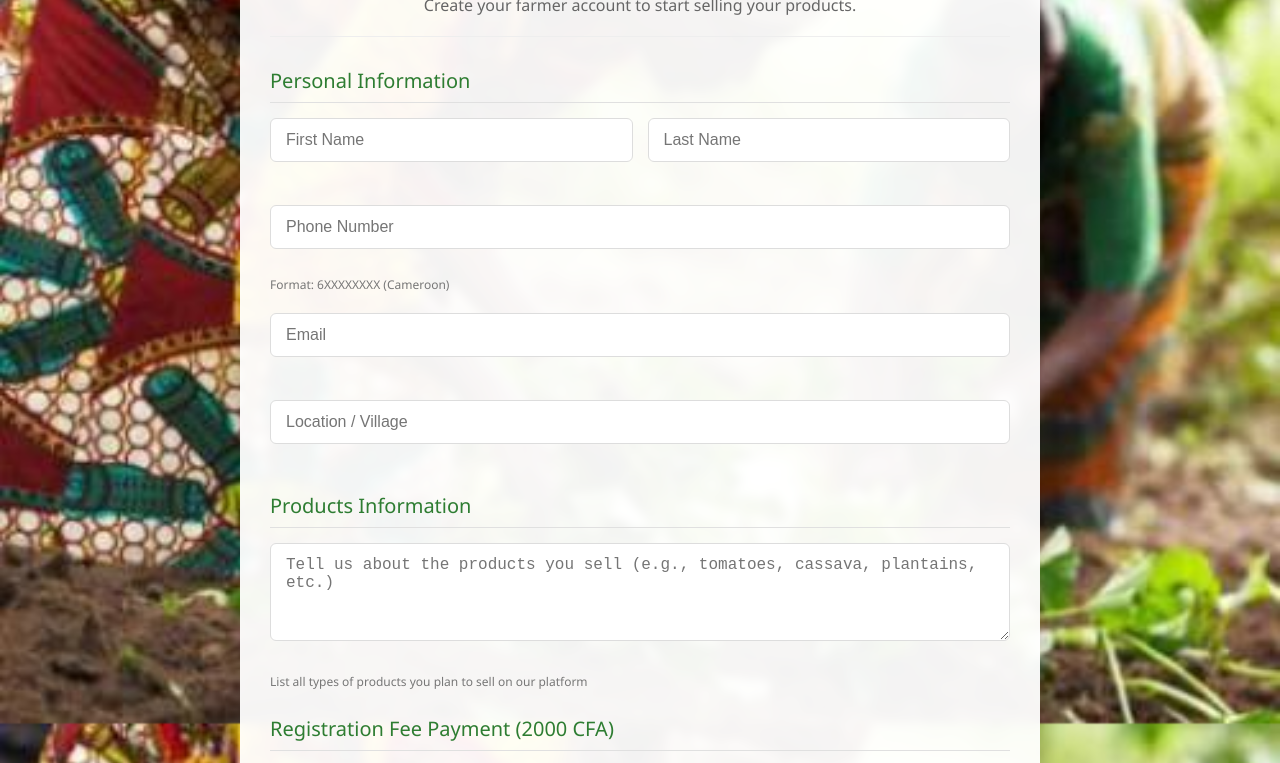
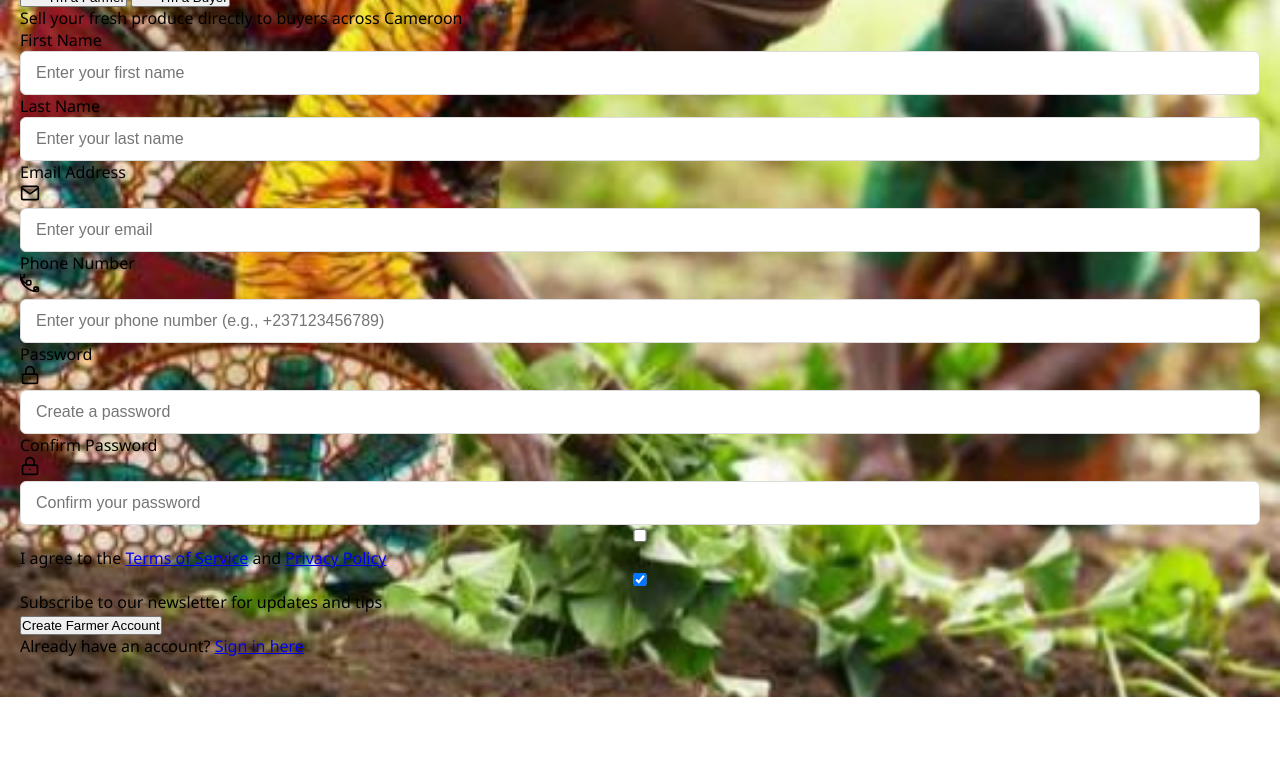
Before and after one commit to Jarad-Andre-Higgins/Farm2Market-Frontend, a plain HTML site: page Farmer/signupfarmer.html in a window 1280 px wide. Shown: the part 129-892 px from the top of the page. After the commit the page ends 826 px from the top, so only its background shows below. Drawn offline with Linux system fonts and the light colour scheme.

Commit message:
Update signupfarmer.html

```diff
--- a/Farmer/signupfarmer.html
+++ b/Farmer/signupfarmer.html
@@ -3,110 +3,208 @@
 <head>
   <meta charset="UTF-8">
   <meta name="viewport" content="width=device-width, initial-scale=1.0">
-  <title>Farmer Registration - Farm2Market</title>
+  <title>Join Farm2Market - Farmer Registration</title>
   <link rel="stylesheet" href="signupfarmer.css">
+  <link rel="stylesheet" href="../css/register-form.css">
 </head>
 <body>
-  <div class="container">
-    <div class="header-section">
-      <h1 class="page-title">AGRIPORT</h1>
-      <p class="intro-text">Create your farmer account to start selling your products.</p>
+  <div class="register-form">
+    <div class="register-form__header">
+      <h1 class="register-form__title">Join Farm2Market</h1>
+      <p class="register-form__subtitle">
+        Create your account and start connecting with buyers
+      </p>
     </div>
 
-    <form id="farmerRegistrationForm" novalidate>
-      <h2>Personal Information</h2>
-      <div class="name-row">
-        <div class="form-group">
-          <input type="text" id="firstName" placeholder="First Name" required>
-          <span class="error-message" id="firstNameError"></span>
+    <div class="register-form__role-selector">
+      <div class="register-form__role-tabs">
+        <button
+          type="button"
+          class="register-form__role-tab register-form__role-tab--active"
+          data-role="farmer"
+        >
+          <svg width="24" height="24" viewBox="0 0 24 24" fill="none" xmlns="http://www.w3.org/2000/svg">
+            <path d="M12 2L13.09 8.26L20 9L13.09 9.74L12 16L10.91 9.74L4 9L10.91 8.26L12 2Z" stroke="currentColor" stroke-width="2" stroke-linejoin="round"/>
+          </svg>
+          I'm a Farmer
+        </button>
+
+        <button
+          type="button"
+          class="register-form__role-tab"
+          data-role="buyer"
+        >
+          <svg width="24" height="24" viewBox="0 0 24 24" fill="none" xmlns="http://www.w3.org/2000/svg">
+            <path d="M3 3H5L5.4 5M7 13H17L21 5H5.4M7 13L5.4 5M7 13L4.7 15.3C4.3 15.7 4.6 16.5 5.1 16.5H17M17 13V17C17 17.5304 17.2107 18.0391 17.5858 18.4142C17.9609 18.7893 18.4696 19 19 19C19.5304 19 20.0391 18.7893 20.4142 18.4142C20.7893 18.0391 21 17.5304 21 17V13" stroke="currentColor" stroke-width="2" stroke-linecap="round" stroke-linejoin="round"/>
+          </svg>
+          I'm a Buyer
+        </button>
+      </div>
+
+      <p class="register-form__role-description">
+        Sell your fresh produce directly to buyers across Cameroon
+      </p>
+    </div>
+
+    <form id="registerForm" class="register-form__form" novalidate>
+      <input type="hidden" id="role" name="role" value="farmer">
+
+      <div class="register-form__error" id="apiError" style="display: none;" role="alert">
+        <svg width="20" height="20" viewBox="0 0 24 24" fill="none" xmlns="http://www.w3.org/2000/svg">
+          <path d="M12 9V13M12 17H12.01M21 12C21 16.9706 16.9706 21 12 21C7.02944 21 3 16.9706 3 12C3 7.02944 7.02944 3 12 3C16.9706 3 21 7.02944 21 12Z" stroke="currentColor" stroke-width="2" stroke-linecap="round" stroke-linejoin="round"/>
+        </svg>
+        <span id="apiErrorText"></span>
+      </div>
+
+      <div class="register-form__row">
+        <div class="register-form__field">
+          <label class="register-form__label" for="firstName">First Name</label>
+          <div class="register-form__input-wrapper">
+            <input
+              type="text"
+              id="firstName"
+              name="firstName"
+              class="register-form__input"
+              placeholder="Enter your first name"
+              required
+            >
+            <span class="register-form__field-error" id="firstNameError"></span>
+          </div>
         </div>
-        <div class="form-group">
-          <input type="text" id="lastName" placeholder="Last Name" required>
-          <span class="error-message" id="lastNameError"></span>
+
+        <div class="register-form__field">
+          <label class="register-form__label" for="lastName">Last Name</label>
+          <div class="register-form__input-wrapper">
+            <input
+              type="text"
+              id="lastName"
+              name="lastName"
+              class="register-form__input"
+              placeholder="Enter your last name"
+              required
+            >
+            <span class="register-form__field-error" id="lastNameError"></span>
+          </div>
         </div>
       </div>
 
-      <div class="form-group">
-        <input type="text" id="phoneNumber" placeholder="Phone Number" required>
-        <span class="error-message" id="phoneNumberError"></span>
-        <small>Format: 6XXXXXXXX (Cameroon)</small>
-      </div>
-
-      <div class="form-group">
-        <input type="email" id="email" placeholder="Email" required>
-        <span class="error-message" id="emailError"></span>
-      </div>
-
-      <div class="form-group">
-        <input type="text" id="location" placeholder="Location / Village" required>
-        <span class="error-message" id="locationError"></span>
-      </div>
-
-      <h2>Products Information</h2>
-      <div class="form-group">
-        <textarea id="productDescription" placeholder="Tell us about the products you sell (e.g., tomatoes, cassava, plantains, etc.)" rows="4" required></textarea>
-        <span class="error-message" id="productDescriptionError"></span>
-        <small>List all types of products you plan to sell on our platform</small>
-      </div>
-
-      <h2>Registration Fee Payment (2000 CFA)</h2>
-      <div class="payment-info">
-        <p>Please send payment to MoMo Number: <strong>675 XXX XXX</strong></p>
-        <p>After payment, upload your receipt below.</p>
-      </div>
-
-      <div class="form-group">
-        <input type="text" id="senderName" placeholder="Sender Name (as shown on receipt)" required>
-        <span class="error-message" id="senderNameError"></span>
-      </div>
-
-      <div class="form-group">
-        <div class="file-upload">
-          <label for="receiptUpload">
-            <div class="upload-btn">📤 Upload Payment Receipt</div>
-          </label>
-          <input type="file" id="receiptUpload" accept="image/*" style="display: none;" required>
-          <div id="receiptFileName">No file chosen</div>
-          <span class="error-message" id="receiptError"></span>
+      <div class="register-form__field">
+        <label class="register-form__label" for="email">Email Address</label>
+        <div class="register-form__input-wrapper register-form__input-wrapper--with-icon">
+          <svg class="register-form__input-icon" width="20" height="20" viewBox="0 0 24 24" fill="none" xmlns="http://www.w3.org/2000/svg">
+            <path d="M4 4H20C21.1 4 22 4.9 22 6V18C22 19.1 21.1 20 20 20H4C2.9 20 2 19.1 2 18V6C2 4.9 2.9 4 4 4Z" stroke="currentColor" stroke-width="2" stroke-linecap="round" stroke-linejoin="round"/>
+            <polyline points="22,6 12,13 2,6" stroke="currentColor" stroke-width="2" stroke-linecap="round" stroke-linejoin="round"/>
+          </svg>
+          <input
+            type="email"
+            id="email"
+            name="email"
+            class="register-form__input register-form__input--with-icon"
+            placeholder="Enter your email"
+            required
+          >
+          <span class="register-form__field-error" id="emailError"></span>
         </div>
       </div>
 
-      <h2>ID Verification</h2>
-      <div class="form-group">
-        <select id="idType" required>
-          <option value="">ID Type</option>
-          <option value="National ID">National ID</option>
-          <option value="Passport">Passport</option>
-          <option value="Driver's License">Driver's License</option>
-        </select>
-        <span class="error-message" id="idTypeError"></span>
-      </div>
-
-      <div class="form-group">
-        <div class="file-upload">
-          <label for="idUpload">
-            <div class="upload-btn">📤 Upload Photo of ID</div>
-          </label>
-          <input type="file" id="idUpload" accept="image/*" style="display: none;" required>
-          <div id="idFileName">No file chosen</div>
-          <span class="error-message" id="idError"></span>
+      <div class="register-form__field">
+        <label class="register-form__label" for="phoneNumber">Phone Number</label>
+        <div class="register-form__input-wrapper register-form__input-wrapper--with-icon">
+          <svg class="register-form__input-icon" width="20" height="20" viewBox="0 0 24 24" fill="none" xmlns="http://www.w3.org/2000/svg">
+            <path d="M22 16.92V19.92C22 20.52 21.52 21 20.92 21C9.4 21 0 11.6 0 0.08C0 -0.52 0.48 -1 1.08 -1H4.08C4.68 -1 5.16 -0.52 5.16 0.08V3.08C5.16 3.68 4.68 4.16 4.08 4.16H2.08C2.08 7.6 4.4 10.92 7.84 10.92V8.92C7.84 8.32 8.32 7.84 8.92 7.84H11.92C12.52 7.84 13 8.32 13 8.92V11.92C13 12.52 12.52 13 11.92 13H8.92C8.32 13 7.84 12.52 7.84 11.92V10.92C4.4 10.92 2.08 7.6 2.08 4.16H4.08C4.68 4.16 5.16 3.68 5.16 3.08V0.08C5.16 -0.52 4.68 -1 4.08 -1H1.08C0.48 -1 0 -0.52 0 0.08C0 11.6 9.4 21 20.92 21C21.52 21 22 20.52 22 19.92V16.92C22 16.32 21.52 15.84 20.92 15.84H17.92C17.32 15.84 16.84 16.32 16.84 16.92V19.92Z" stroke="currentColor" stroke-width="2" stroke-linecap="round" stroke-linejoin="round"/>
+          </svg>
+          <input
+            type="tel"
+            id="phoneNumber"
+            name="phoneNumber"
+            class="register-form__input register-form__input--with-icon"
+            placeholder="Enter your phone number (e.g., +237123456789)"
+            required
+          >
+          <span class="register-form__field-error" id="phoneNumberError"></span>
         </div>
       </div>
 
-      <div class="form-group">
-        <label>
-          <input type="checkbox" id="termsAgreement" required>
-          I agree to the <a href="../privacy-policy.html" target="_blank">Privacy Policy</a> and <a href="../terms-of-service.html" target="_blank">Terms of Service</a>
-        </label>
-        <span class="error-message" id="termsError"></span>
+      <div class="register-form__field">
+        <label class="register-form__label" for="password">Password</label>
+        <div class="register-form__input-wrapper register-form__input-wrapper--with-icon">
+          <svg class="register-form__input-icon" width="20" height="20" viewBox="0 0 24 24" fill="none" xmlns="http://www.w3.org/2000/svg">
+            <rect x="3" y="11" width="18" height="11" rx="2" ry="2" stroke="currentColor" stroke-width="2"/>
+            <circle cx="12" cy="16" r="1" fill="currentColor"/>
+            <path d="M7 11V7C7 5.67392 7.52678 4.40215 8.46447 3.46447C9.40215 2.52678 10.6739 2 12 2C13.3261 2 14.5979 2.52678 15.5355 3.46447C16.4732 4.40215 17 5.67392 17 7V11" stroke="currentColor" stroke-width="2"/>
+          </svg>
+          <input
+            type="password"
+            id="password"
+            name="password"
+            class="register-form__input register-form__input--with-icon"
+            placeholder="Create a password"
+            required
+          >
+          <span class="register-form__field-error" id="passwordError"></span>
+        </div>
       </div>
 
-      <button type="submit" class="submit-btn">Submit Registration</button>
-      <p class="note">Your account is pending verification. We will notify you after approval.</p>
-      <p class="login-link">Already have an account? <a href="loginfarmer.html">Login here</a></p>
+      <div class="register-form__field">
+        <label class="register-form__label" for="confirmPassword">Confirm Password</label>
+        <div class="register-form__input-wrapper register-form__input-wrapper--with-icon">
+          <svg class="register-form__input-icon" width="20" height="20" viewBox="0 0 24 24" fill="none" xmlns="http://www.w3.org/2000/svg">
+            <rect x="3" y="11" width="18" height="11" rx="2" ry="2" stroke="currentColor" stroke-width="2"/>
+            <circle cx="12" cy="16" r="1" fill="currentColor"/>
+            <path d="M7 11V7C7 5.67392 7.52678 4.40215 8.46447 3.46447C9.40215 2.52678 10.6739 2 12 2C13.3261 2 14.5979 2.52678 15.5355 3.46447C16.4732 4.40215 17 5.67392 17 7V11" stroke="currentColor" stroke-width="2"/>
+          </svg>
+          <input
+            type="password"
+            id="confirmPassword"
+            name="confirmPassword"
+            class="register-form__input register-form__input--with-icon"
+            placeholder="Confirm your password"
+            required
+          >
+          <span class="register-form__field-error" id="confirmPasswordError"></span>
+        </div>
+      </div>
+
+      <div class="register-form__checkboxes">
+        <label class="register-form__checkbox">
+          <input type="checkbox" id="agreeToTerms" name="agreeToTerms" required>
+          <span class="register-form__checkbox-mark"></span>
+          <span class="register-form__checkbox-label">
+            I agree to the
+            <a href="../terms-of-service.html" target="_blank" class="register-form__link">Terms of Service</a>
+            and
+            <a href="../privacy-policy.html" target="_blank" class="register-form__link">Privacy Policy</a>
+          </span>
+        </label>
+        <span class="register-form__checkbox-error" id="agreeToTermsError"></span>
+
+        <label class="register-form__checkbox">
+          <input type="checkbox" id="subscribeToNewsletter" name="subscribeToNewsletter" checked>
+          <span class="register-form__checkbox-mark"></span>
+          <span class="register-form__checkbox-label">
+            Subscribe to our newsletter for updates and tips
+          </span>
+        </label>
+      </div>
+
+      <button
+        type="submit"
+        class="register-form__submit-button"
+        id="submitButton"
+      >
+        Create Farmer Account
+      </button>
     </form>
+
+    <div class="register-form__footer">
+      <p>
+        Already have an account?
+        <a href="loginfarmer.html" class="register-form__login-link">Sign in here</a>
+      </p>
+    </div>
   </div>
 
+  <script src="../js/register-form.js"></script>
   <script src="signupfarmer.js"></script>
 </body>
 </html>
```
